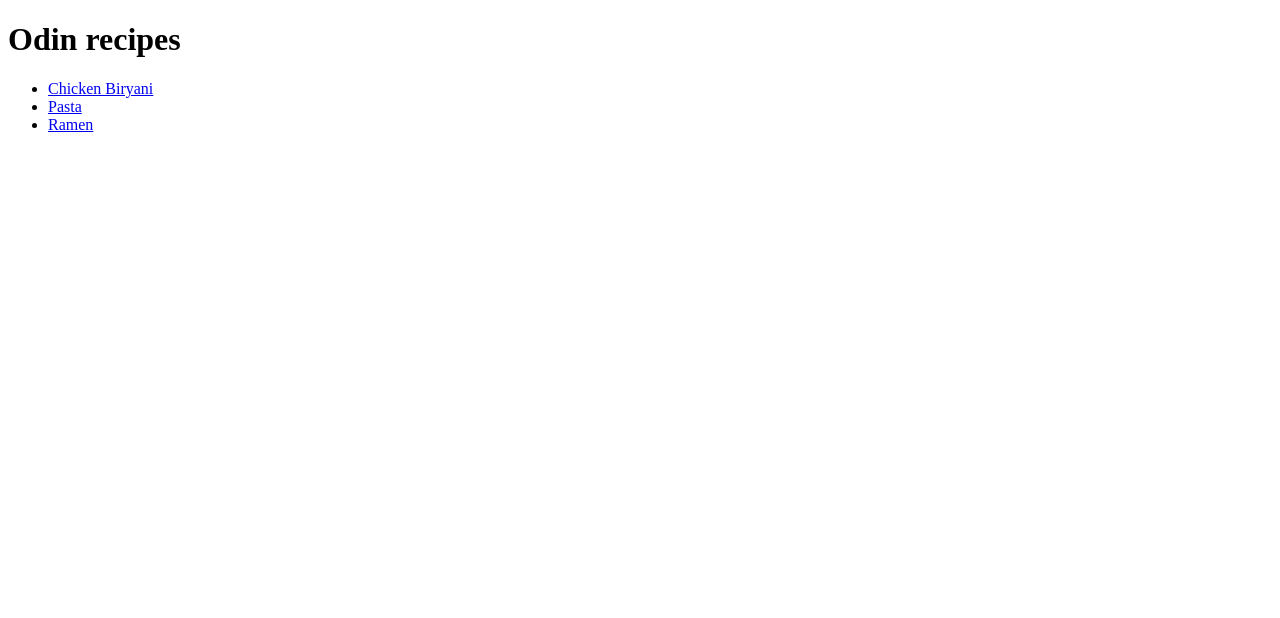
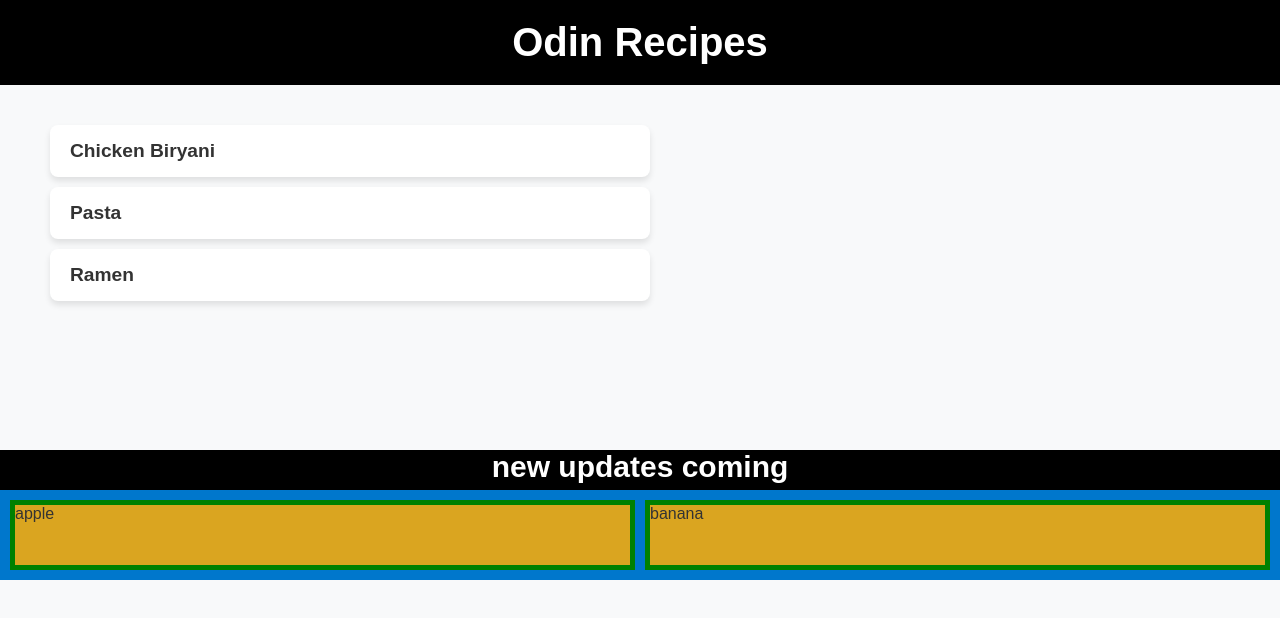
Before and after one commit to tharunite/Odin-Project---Learning-Journey, a plain HTML site: page HTML/odin-recipes/index.htm in a window 1280 px wide. Drawn offline with Linux system fonts and the light colour scheme.

Commit message:
Design changes on the index.html file

```diff
--- a/HTML/odin-recipes/index.htm
+++ b/HTML/odin-recipes/index.htm
@@ -1,16 +1,26 @@
 <!DOCTYPE html>
 <html lang="en">
 <head>
-    <meta charset="UTF-8">
-    <meta name="viewport" content="width=device-width, initial-scale=1.0">
-    <title>Document</title>
+  <meta charset="UTF-8" />
+  <meta name="viewport" content="width=device-width, initial-scale=1.0" />
+  <title>Odin Recipes</title>
+  <link rel="stylesheet" href="style.css">
 </head>
 <body>
-    <h1>Odin recipes</h1>
-    <ul>
+  <h1>Odin Recipes</h1>
+  <div id="items">
+  <ul>
     <li><a href="./recipes/chickenBiryani.html" target="_blank">Chicken Biryani</a></li>
     <li><a href="./recipes/tomatoPenne.html">Pasta</a></li>
     <li><a href="./recipes/ramen.html">Ramen</a></li>
-    </ul>
+  </ul>
+  </div>
+  <div id="testing">
+  <h2>new updates coming</h2>
+  </div>
+  <div class="flex-container">
+    <div id="a1">apple</div>
+    <div id="a2">banana</div>
+  </div>
 </body>
 </html>
--- /dev/null
+++ b/HTML/odin-recipes/style.css
@@ -0,0 +1,78 @@
+body {
+      margin: 0;
+      padding: 0;
+      font-family: Arial, sans-serif;
+      background-color: #f8f9fa;
+      color: #333;
+    }
+
+    /* Header styling */
+    h1 {
+      background-color: #000;
+      color: #fff;
+      padding: 20px;
+      text-align: center;
+      font-size: 2.5rem;
+      margin: 0;
+    }
+
+    /* List styling */
+    ul {
+      list-style: none;
+      padding: 0;
+      max-width: 600px;
+      margin: 40px auto;
+    }
+
+    li {
+      background-color: #fff;
+      margin: 10px 0;
+      padding: 15px 20px;
+      border-radius: 8px;
+      transition: background-color 0.3s ease;
+      box-shadow: 0 4px 6px rgba(0, 0, 0, 0.1);
+    }
+
+    li:hover {
+      background-color: #e2e6ea;
+    }
+
+    a {
+      text-decoration: none;
+      color: #333;
+      font-size: 1.2rem;
+      font-weight: bold;
+    }
+
+    a:hover {
+      color: #0077cc;
+    }
+
+
+
+    #items{
+        width: 700px;
+        height: 300px;
+    }
+    #testing{
+        background-color: #000;
+        color: #fff;
+        text-align: center;
+        font-size:  20px;
+        margin: 0;
+        height: 40px;
+    }
+
+    .flex-container {
+        display: flex;
+        background-color: #0077cc;
+        gap: 10px;       /* adds space between boxes */
+        padding: 10px;   /* adds space inside container */
+    }
+
+    .flex-container div {
+        border: 5px solid green;
+        height: 60px;
+        background: goldenrod;
+        flex: 1;
+    }
```
